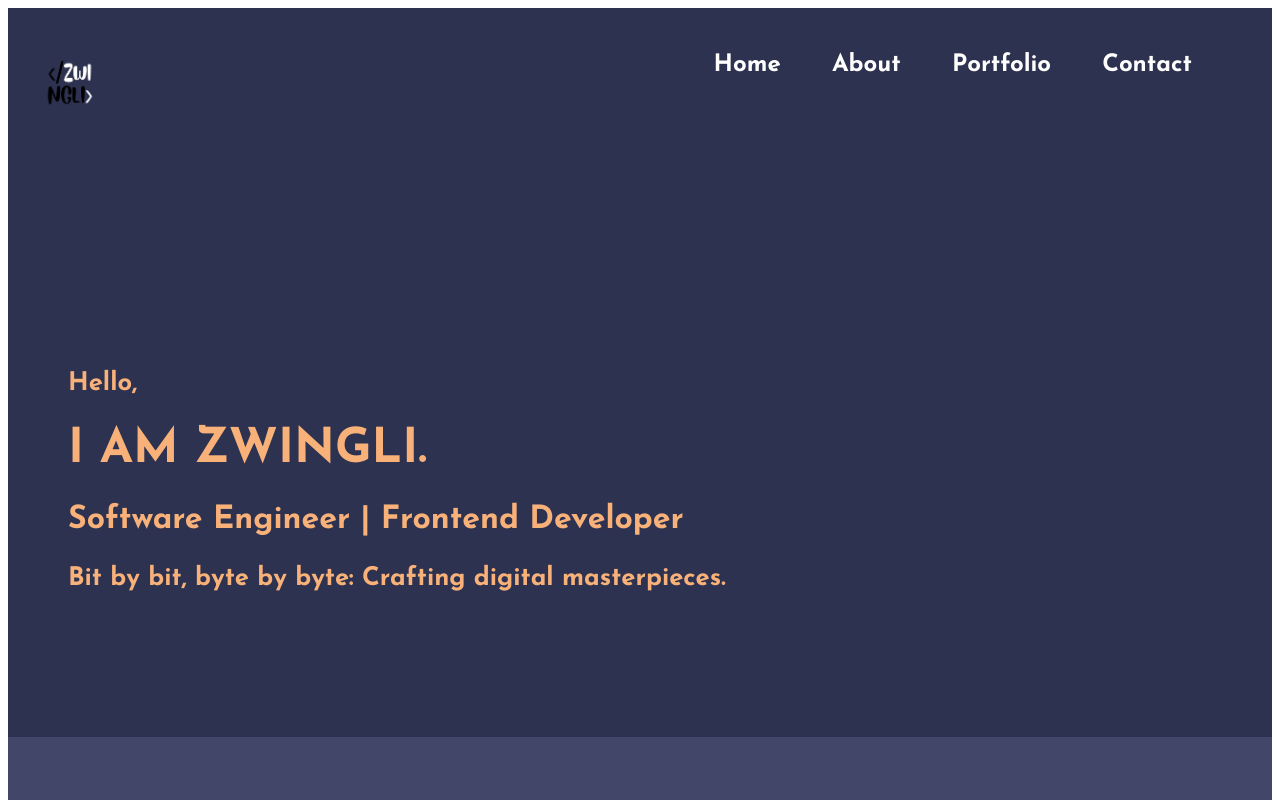
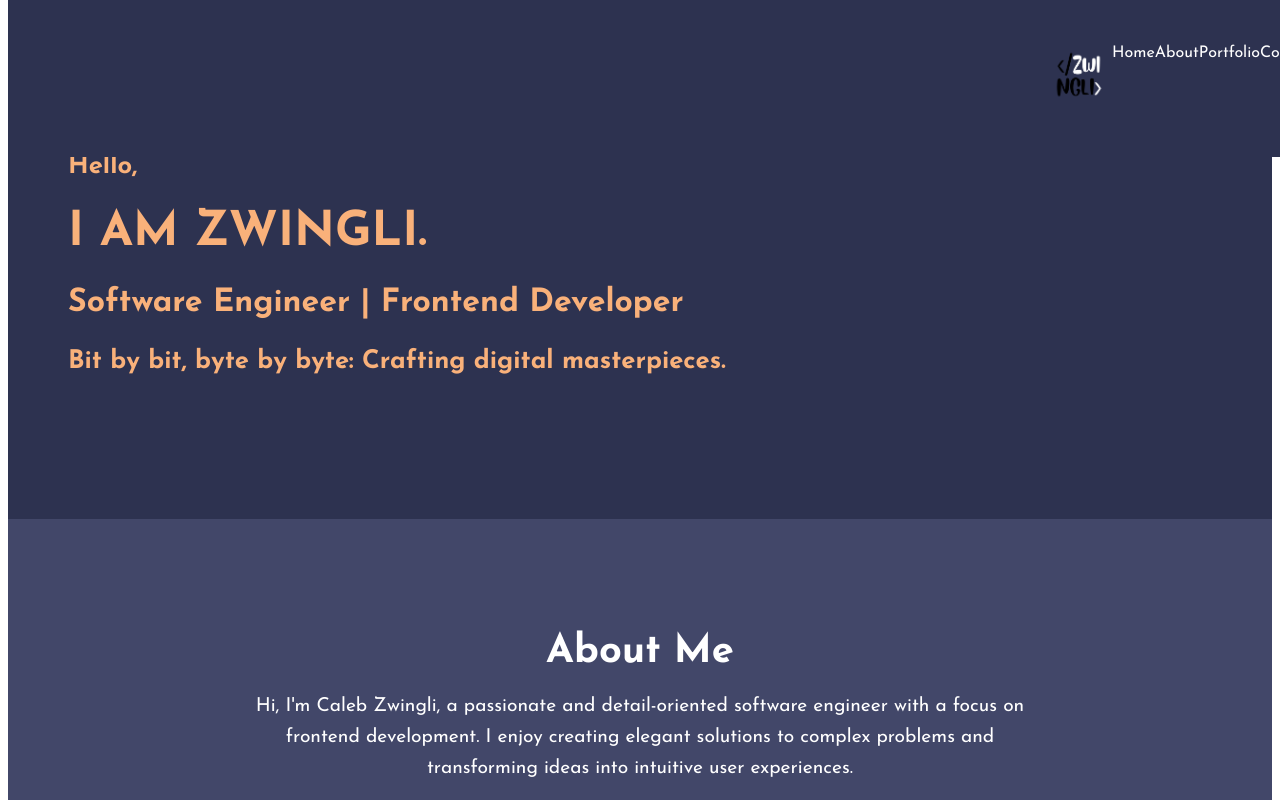
Before and after one commit to ZwingliCaleb/portfolio, a React (Create React App) app: page / in a window 1280 px wide. Shown: the top 800 px of the page. Built offline with nearby package versions, Linux system fonts and the light colour scheme.

Commit message:
install react scroll and start implementation

```diff
--- a/package.json
+++ b/package.json
@@ -41,6 +41,7 @@
   },
   "devDependencies": {
     "@babel/plugin-proposal-private-property-in-object": "^7.21.11",
+    "react-scroll": "^1.9.0",
     "sass": "^1.70.0"
   }
 }
--- a/src/components/Header/Header.js
+++ b/src/components/Header/Header.js
@@ -1,17 +1,18 @@
 import React from 'react';
 import './Header.scss';
 import logo from '../../assets/images/logo2.png';
+import { Link } from 'react-scroll';
 function Header() {
   return (
     <div>
       <header className="App-header">
         <nav>
             <ul>
-                <img src={logo} alt="logo" className="logo" />
-                <li><a href="#Home">Home</a></li>
-                <li><a href="#About">About</a></li>
-                <li><a href="#Portfolio">Portfolio</a></li>
-                <li><a href="#Contact">Contact</a></li>
+            <Link to="Home" smooth={true} duration={500}><img src={logo} alt="logo" className="logo" /></Link>
+            <Link to="Home" smooth={true} duration={500}>Home</Link>
+            <Link to="About" smooth={true} duration={500}>About</Link>
+            <Link to="Portfolio" smooth={true} duration={500}>Portfolio</Link>
+            <Link to="Contact" smooth={true} duration={500}>Contact</Link>
             </ul>
         </nav>
       </header>
--- a/src/components/Header/Header.scss
+++ b/src/components/Header/Header.scss
@@ -5,7 +5,10 @@ header {
     background-color: #2d3250;
     color: white;
     padding: 1.8rem;
-    height: 20vh;
+    position: fixed;
+    top: 0;
+    width: 100%;
+    z-index: 1000;
 
     .logo {
        margin-right: auto;
```
Also changed, not shown: 1 other file (tests, documents, lock files or other folders).
